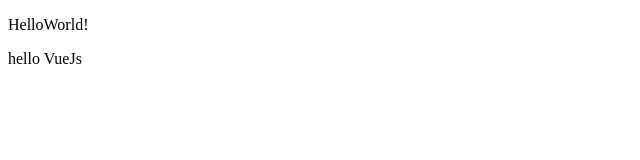
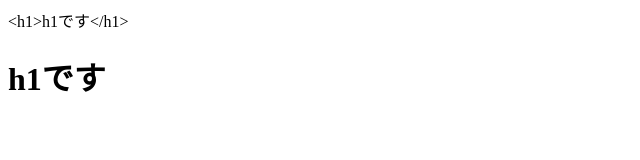
Before and after one commit to fujisan3020/VUEJS, a plain HTML site: page index.html in a window 1280 px wide. Shown: the whole page, without its empty margins (0-640 px from the left). Drawn offline with Linux system fonts and the light colour scheme.

Commit message:
#13 v-html

```diff
--- a/index.html
+++ b/index.html
@@ -7,12 +7,10 @@
   <body>
       <!-- テンプレート構文(元ネタ、雛形) -->
       <div id="app">
-        <!-- v-once : 一度だけ描写することができる -->
-        <!-- 最初に宣言したプロパティで担保する？ -->
-        <p v-once>{{ message }}</p>
-
-        <!-- ディレクティブ(vue.js専用の属性) -->
-        <p>{{ sayHi() }}</p>
+        <!-- v-html : 文字列と見なされていたhtmlタグを展開する -->
+        <!-- v-htmlを使用する時は、入力できるフォームなどを設定してはいけない -->
+        <div>{{ html }}</div>
+        <div v-html="html">{{ html }}</div>
       </div>
 
 
--- a/js/main.js
+++ b/js/main.js
@@ -2,13 +2,10 @@
   el: '#app',
   //data: プロパティをかける
   data: {
-    message: 'HelloWorld!',
+    html: '<h1>h1です</h1>',
   },
   //methods: 関数宣言の場所
   methods: {
-    sayHi: function() {
-      this.message = 'hello VueJs';
-      return this.message;
-    }
+
   }
 })
```
